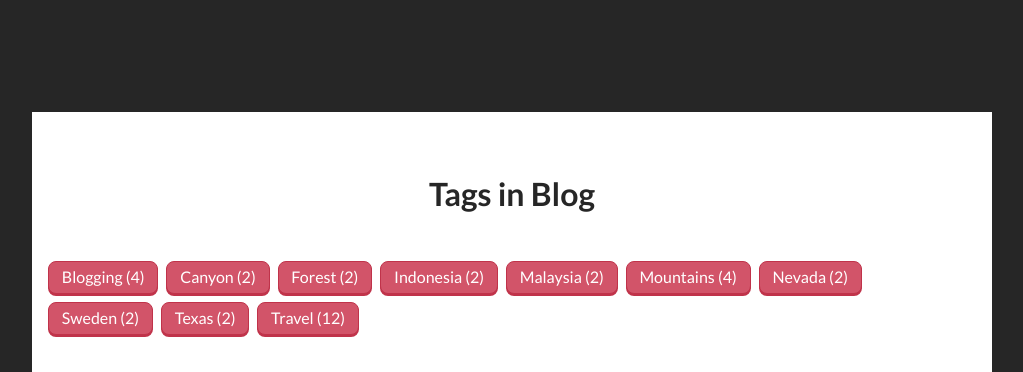
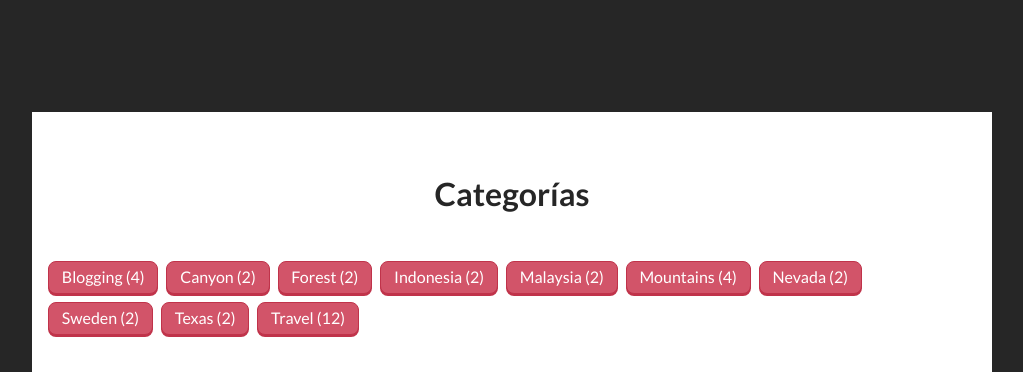
Before and after one commit to ernestovazquez/recetas, a Jekyll site: the page built from _pages/tags.html, in a window 1280 px wide. Shown: the top 372 px of the page, without its empty margins (128-1151 px from the left). Built offline with Jekyll 4.4.1, drawn with Linux system fonts in a browser that asks for light colours.

Commit message:
cambio nombre

```diff
--- a/_pages/tags.html
+++ b/_pages/tags.html
@@ -8,7 +8,7 @@ permalink: /categories/
 {% assign tag_words = site_tags | split:',' | sort %}
 
 <section id="tags">
-  <h1> Tags in Blog</h1>
+  <h1> Categorías</h1>
   <ul class="tags cf">
 <!--  cycles through tag list and creates header row of all tags used in site with accompanying per-tag counts...-->
   {% for item in (0..site.tags.size) %}{% unless forloop.last %}
```
